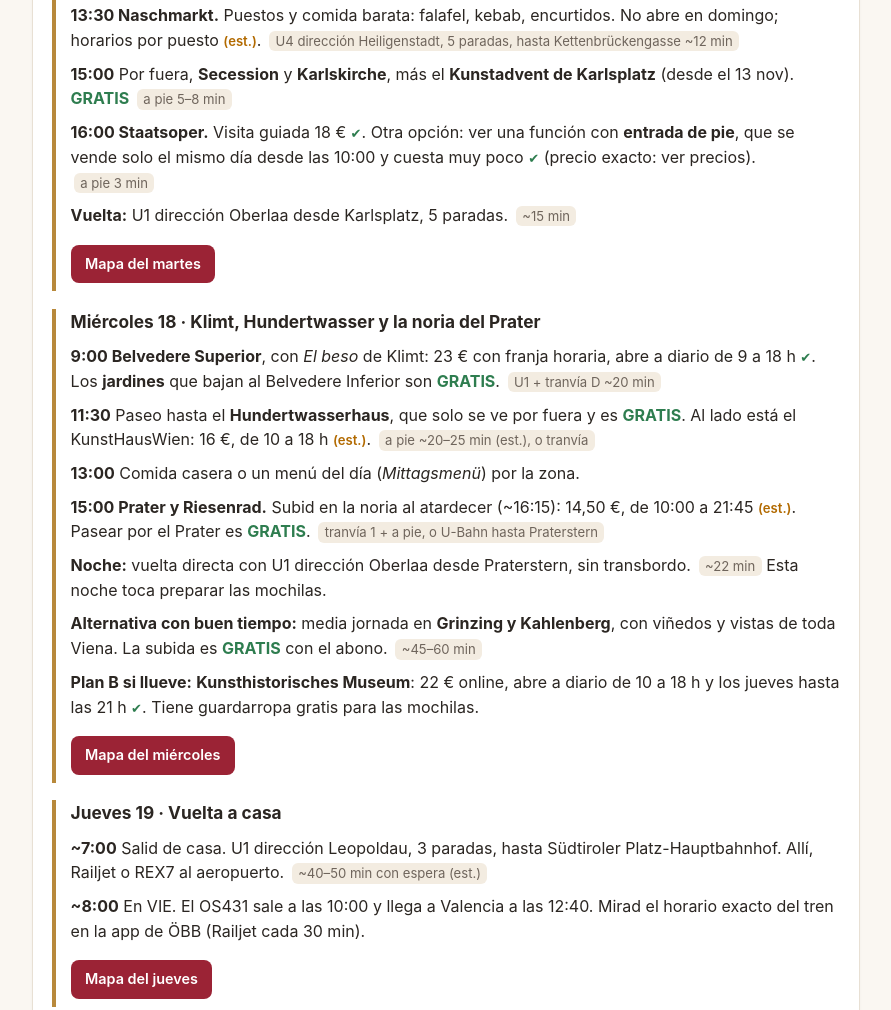
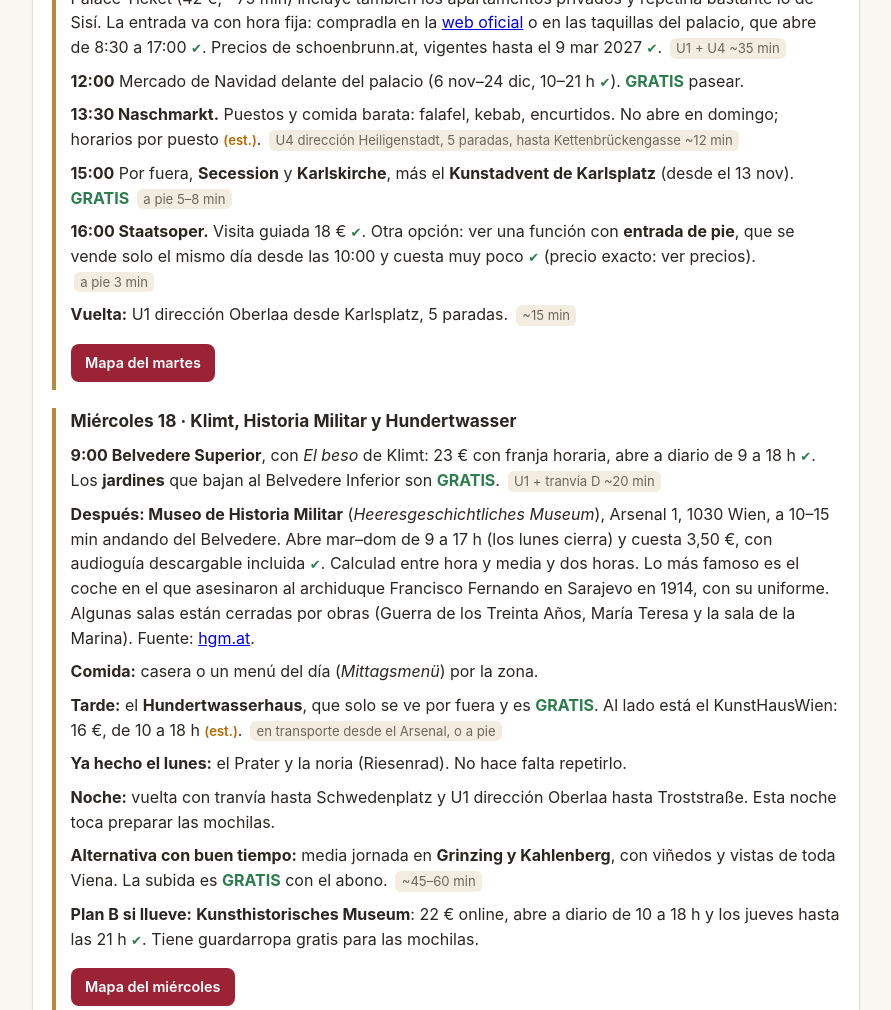
Before and after one commit to Kiikelon/guias-de-viaje, a plain HTML site: page viena-noviembre-2026/index.html in a window 1280 px wide. Shown: the part 4594-5604 px from the top of the page, without its empty margins (194-1085 px from the left). Drawn offline with Linux system fonts and the light colour scheme.

Commit message:
Actualiza el plan de Viena: State Apartments y Museo de Historia Militar
Co-authored-by: Kiikelon <Kiikelon@users.noreply.github.com>

```diff
--- a/viena-noviembre-2026/index.html
+++ b/viena-noviembre-2026/index.html
@@ -132,7 +132,7 @@ figcaption{font-size:.8rem;color:var(--muted);margin-top:.25rem}
 
 <div class="day">
 <h3>Martes 17 · Schönbrunn, Naschmarkt y la Ópera</h3>
-<div class="blk"><b>9:00 Schönbrunn.</b> Los jardines y la subida a la <b>Gloriette</b> son <span class="free">GRATIS</span> (parque 6:30–17:30 en noviembre <span class="ok">✔</span>). El palacio abre de 8:30 a 17:00 <span class="ok">✔</span>; la entrada "Palace Ticket" ronda los 42 € <span class="est">(est.)</span>. Si no entráis, el paseo por fuera ya merece mucho la pena. <span class="t">U1 + U4 ~35 min</span></div>
+<div class="blk"><b>9:00 Schönbrunn.</b> Empezad por lo <span class="free">GRATIS</span>: subid andando a la <b>Gloriette</b>, con vistas a toda Viena, y pasead por los jardines (parque 6:30–17:30 en noviembre <span class="ok">✔</span>). Si os apetece entrar, como ya visteis el Museo de Sisí en la Hofburg, la entrada recomendada es <b>State Apartments</b>: 30 € por persona, unos 40 min, con audioguía incluida (en español). Cubre los salones de gala rococó y la Gran Galería. El Palace Ticket (42 €, ~75 min) incluye también los apartamentos privados y repetiría bastante lo de Sisí. La entrada va con hora fija: compradla en la <a href="https://www.imperialtickets.com" target="_blank" rel="noopener">web oficial</a> o en las taquillas del palacio, que abre de 8:30 a 17:00 <span class="ok">✔</span>. Precios de schoenbrunn.at, vigentes hasta el 9 mar 2027 <span class="ok">✔</span>. <span class="t">U1 + U4 ~35 min</span></div>
 <div class="blk"><b>12:00</b> Mercado de Navidad delante del palacio (6 nov–24 dic, 10–21 h <span class="ok">✔</span>). <span class="free">GRATIS</span> pasear.</div>
 <div class="blk"><b>13:30 Naschmarkt.</b> Puestos y comida barata: falafel, kebab, encurtidos. No abre en domingo; horarios por puesto <span class="est">(est.)</span>. <span class="t">U4 dirección Heiligenstadt, 5 paradas, hasta Kettenbrückengasse ~12 min</span></div>
 <div class="blk"><b>15:00</b> Por fuera, <b>Secession</b> y <b>Karlskirche</b>, más el <b>Kunstadvent de Karlsplatz</b> (desde el 13 nov). <span class="free">GRATIS</span> <span class="t">a pie 5–8 min</span></div>
@@ -142,15 +142,16 @@ figcaption{font-size:.8rem;color:var(--muted);margin-top:.25rem}
 </div>
 
 <div class="day">
-<h3>Miércoles 18 · Klimt, Hundertwasser y la noria del Prater</h3>
+<h3>Miércoles 18 · Klimt, Historia Militar y Hundertwasser</h3>
 <div class="blk"><b>9:00 Belvedere Superior</b>, con <i>El beso</i> de Klimt: 23 € con franja horaria, abre a diario de 9 a 18 h <span class="ok">✔</span>. Los <b>jardines</b> que bajan al Belvedere Inferior son <span class="free">GRATIS</span>. <span class="t">U1 + tranvía D ~20 min</span></div>
-<div class="blk"><b>11:30</b> Paseo hasta el <b>Hundertwasserhaus</b>, que solo se ve por fuera y es <span class="free">GRATIS</span>. Al lado está el KunstHausWien: 16 €, de 10 a 18 h <span class="est">(est.)</span>. <span class="t">a pie ~20–25 min (est.), o tranvía</span></div>
-<div class="blk"><b>13:00</b> Comida casera o un menú del día (<i>Mittagsmenü</i>) por la zona.</div>
-<div class="blk"><b>15:00 Prater y Riesenrad.</b> Subid en la noria al atardecer (~16:15): 14,50 €, de 10:00 a 21:45 <span class="est">(est.)</span>. Pasear por el Prater es <span class="free">GRATIS</span>. <span class="t">tranvía 1 + a pie, o U-Bahn hasta Praterstern</span></div>
-<div class="blk"><b>Noche:</b> vuelta directa con U1 dirección Oberlaa desde Praterstern, sin transbordo. <span class="t">~22 min</span> Esta noche toca preparar las mochilas.</div>
+<div class="blk"><b>Después: Museo de Historia Militar</b> (<i>Heeresgeschichtliches Museum</i>), Arsenal 1, 1030 Wien, a 10–15 min andando del Belvedere. Abre mar–dom de 9 a 17 h (los lunes cierra) y cuesta 3,50 €, con audioguía descargable incluida <span class="ok">✔</span>. Calculad entre hora y media y dos horas. Lo más famoso es el coche en el que asesinaron al archiduque Francisco Fernando en Sarajevo en 1914, con su uniforme. Algunas salas están cerradas por obras (Guerra de los Treinta Años, María Teresa y la sala de la Marina). Fuente: <a href="https://www.hgm.at/besuch/heeresgeschichtliches-museum/oeffnungszeiten-und-preise" target="_blank" rel="noopener">hgm.at</a>.</div>
+<div class="blk"><b>Comida:</b> casera o un menú del día (<i>Mittagsmenü</i>) por la zona.</div>
+<div class="blk"><b>Tarde:</b> el <b>Hundertwasserhaus</b>, que solo se ve por fuera y es <span class="free">GRATIS</span>. Al lado está el KunstHausWien: 16 €, de 10 a 18 h <span class="est">(est.)</span>. <span class="t">en transporte desde el Arsenal, o a pie</span></div>
+<div class="blk"><b>Ya hecho el lunes:</b> el Prater y la noria (Riesenrad). No hace falta repetirlo.</div>
+<div class="blk"><b>Noche:</b> vuelta con tranvía hasta Schwedenplatz y U1 dirección Oberlaa hasta Troststraße. Esta noche toca preparar las mochilas.</div>
 <div class="blk"><b>Alternativa con buen tiempo:</b> media jornada en <b>Grinzing y Kahlenberg</b>, con viñedos y vistas de toda Viena. La subida es <span class="free">GRATIS</span> con el abono. <span class="t">~45–60 min</span></div>
 <div class="blk"><b>Plan B si llueve:</b> <b>Kunsthistorisches Museum</b>: 22 € online, abre a diario de 10 a 18 h y los jueves hasta las 21 h <span class="ok">✔</span>. Tiene guardarropa gratis para las mochilas.</div>
-<a class="btn" href="https://www.google.com/maps/dir/Oberes+Belvedere,+Wien/Unteres+Belvedere,+Wien/Hundertwasserhaus,+Wien/Wiener+Riesenrad" target="_blank" rel="noopener">Mapa del miércoles</a>
+<a class="btn" href="https://www.google.com/maps/dir/Oberes+Belvedere,+Wien/Heeresgeschichtliches+Museum,+Arsenal+1,+Wien/Hundertwasserhaus,+Wien" target="_blank" rel="noopener">Mapa del miércoles</a>
 </div>
 
 <div class="day">
@@ -171,6 +172,7 @@ figcaption{font-size:.8rem;color:var(--muted);margin-top:.25rem}
 <tr><td>Staatsoper / Karlsplatz</td><td>Troststraße</td><td>U1 → Leopoldau</td><td>—</td><td>Karlsplatz (salida Oper)</td><td>5</td><td>3 + 2</td><td>~15 min</td></tr>
 <tr><td>Naschmarkt</td><td>Troststraße</td><td>U1 → Leopoldau</td><td>Karlsplatz: U4 → Hütteldorf</td><td>Kettenbrückengasse</td><td>5 + 1</td><td>3 + 1</td><td>~20 min</td></tr>
 <tr><td>Belvedere Superior</td><td>Troststraße</td><td>U1 → Leopoldau</td><td>Hauptbahnhof: tranvía D → Nußdorf</td><td>Schloss Belvedere</td><td>3 + 2–3</td><td>3 + 3</td><td>~20 min</td></tr>
+<tr><td>Museo de Historia Militar</td><td>Troststraße</td><td>U1 → Leopoldau</td><td>—</td><td>Hauptbahnhof, luego a pie hasta el Arsenal</td><td>3</td><td>3 + 10–15</td><td>~20–25 min</td></tr>
 <tr><td>Schönbrunn</td><td>Troststraße</td><td>U1 → Leopoldau</td><td>Karlsplatz: U4 → Hütteldorf</td><td>Schönbrunn</td><td>5 + 6</td><td>3 + 8</td><td>~35 min</td></tr>
 <tr><td>MQ / KHM</td><td>Troststraße</td><td>U1 → Leopoldau</td><td>Karlsplatz: U2 → Seestadt</td><td>Museumsquartier</td><td>5 + 1</td><td>3 + 3</td><td>~22 min</td></tr>
 <tr><td>Prater / Riesenrad</td><td>Troststraße</td><td>U1 → Leopoldau</td><td>—</td><td>Praterstern</td><td>9</td><td>3 + 7</td><td>~25 min</td></tr>
@@ -208,8 +210,9 @@ figcaption{font-size:.8rem;color:var(--muted);margin-top:.25rem}
 <div class="tbl"><table>
 <tr><th>Sitio</th><th>Horario</th><th>Precio por adulto</th><th></th></tr>
 <tr><td>Stephansdom</td><td>Visita turística: lun–sáb 9–11:30 y 13–16:30; dom 13–16:30. Torres 9–19.</td><td>Zona de oración <span class="free">GRATIS</span>. Visita 8 €, Torre Sur 8 €, Torre Norte (ascensor) 8 €, catacumbas 8 €, entrada todo incluido 29 €.</td><td class="ok">✔</td></tr>
-<tr><td>Schönbrunn</td><td>Palacio 8:30–17:00 (última entrada 45 min antes). Parque 6:30–17:30.</td><td>Parque <span class="free">GRATIS</span>. Palace Ticket ~42 € <span class="est">(est.)</span>. Imperial Lights (luces nocturnas) desde 24 €, a partir de las 16:30.</td><td class="ok">✔ horarios</td></tr>
+<tr><td>Schönbrunn</td><td>Palacio 8:30–17:00 (última entrada 45 min antes). Parque 6:30–17:30.</td><td>Parque <span class="free">GRATIS</span>. State Apartments 30 € (~40 min). Palace Ticket 42 € (visita completa, ~75 min). Precios vigentes hasta el 9 mar 2027. Imperial Lights (luces nocturnas) desde 24 €, a partir de las 16:30.</td><td class="ok">✔</td></tr>
 <tr><td>Belvedere Superior</td><td>A diario 9–18</td><td>23 € con franja horaria. Jardines <span class="free">GRATIS</span>.</td><td class="ok">✔</td></tr>
+<tr><td>Heeresgeschichtliches Museum (Arsenal)</td><td>Mar–dom 9–17 (lun cerrado)</td><td>3,50 €, audioguía descargable incluida. Algunas salas cerradas por obras.</td><td class="ok">✔</td></tr>
 <tr><td>Kunsthistorisches Museum</td><td>A diario 10–18; jueves hasta 21</td><td>22 € online / 24 € en taquilla. Franja horaria.</td><td class="ok">✔</td></tr>
 <tr><td>Hofburg: Sisi Museum y apartamentos imperiales</td><td>La exposición nueva abre el 19 nov a las 11:00, el día que os vais.</td><td>Hasta el 18 nov, entrada reducida de 15 € (salas parciales). Con guía 33 €. Sisi Pass 60 €.</td><td class="ok">✔</td></tr>
 <tr><td>Staatsoper</td><td>Visitas guiadas según calendario. Entradas de pie: solo el día de la función, desde las 10:00.</td><td>Visita 18 €, backstage 48 €. De pie: muy barato (desde 4 € con BT-Card); el precio normal ronda 13–18 € <span class="est">(est.)</span>.</td><td class="ok">✔ visita</td></tr>
@@ -308,7 +311,7 @@ figcaption{font-size:.8rem;color:var(--muted);margin-top:.25rem}
 <li>Tasa turística (Ortstaxe): 5 % del alojamiento desde el 1 jul 2026. Comprobad si Airbnb ya la incluye.</li>
 <li>Apps: WienMobil (billetes y rutas), ÖBB (tren del aeropuerto) y Google Maps sin conexión.</li>
 <li>Comprad el abono digital antes de subir al metro. Hay revisores.</li>
-<li>Reservad online con franja horaria Belvedere, KHM y el Parlamento (gratis) si los vais a hacer.</li>
+<li>Reservad online con franja horaria Belvedere, las State Apartments de Schönbrunn, KHM y el Parlamento (gratis) si los vais a hacer.</li>
 </ul>
 </section>
 
@@ -321,7 +324,7 @@ figcaption{font-size:.8rem;color:var(--muted);margin-top:.25rem}
 <tr><td><b>Subtotal</b></td><td><b>~766 €</b></td></tr>
 <tr><td>Ortstaxe 5 % (si no va incluida)</td><td>~14,60 € <span class="est">(est.)</span></td></tr>
 <tr><td>Transporte: abono 7 días en la app + aeropuerto (×2)</td><td>~59,60 € <span class="est">(est.)</span></td></tr>
-<tr><td>Ejemplo de extras para dos: Belvedere 46 €, Riesenrad ~29 €, Torre Sur 16 €</td><td>~91 €</td></tr>
+<tr><td>Ejemplo de extras para dos: Belvedere 46 €, Museo de Historia Militar 7 €, Torre Sur 16 €</td><td>~69 €</td></tr>
 </table></div>
 <p class="warn"><b>Siendo sinceros:</b> de los 800 € quedan unos 34 € después de vuelos y piso, y el transporte solo ya se lleva ~60 €. Con 800 € no da para entradas: la mayor parte del plan está pensada para que funcione <span class="free">GRATIS</span>. Si podéis estirar a unos ~950–1.000 € en total, podríais añadir comida fuera, cafés y uno o dos museos.</p>
 </section>
@@ -339,6 +342,6 @@ figcaption{font-size:.8rem;color:var(--muted);margin-top:.25rem}
 </ul>
 </section>
 </main>
-<footer>Guía preparada el 2 nov 2026 · Comprobad horarios antes de ir · ¡Buen viaje! 🎄</footer>
+<footer>Guía preparada el 2 nov 2026 · Actualizada el 16 nov 2026 · Comprobad horarios antes de ir · ¡Buen viaje! 🎄</footer>
 </body>
 </html>
```
